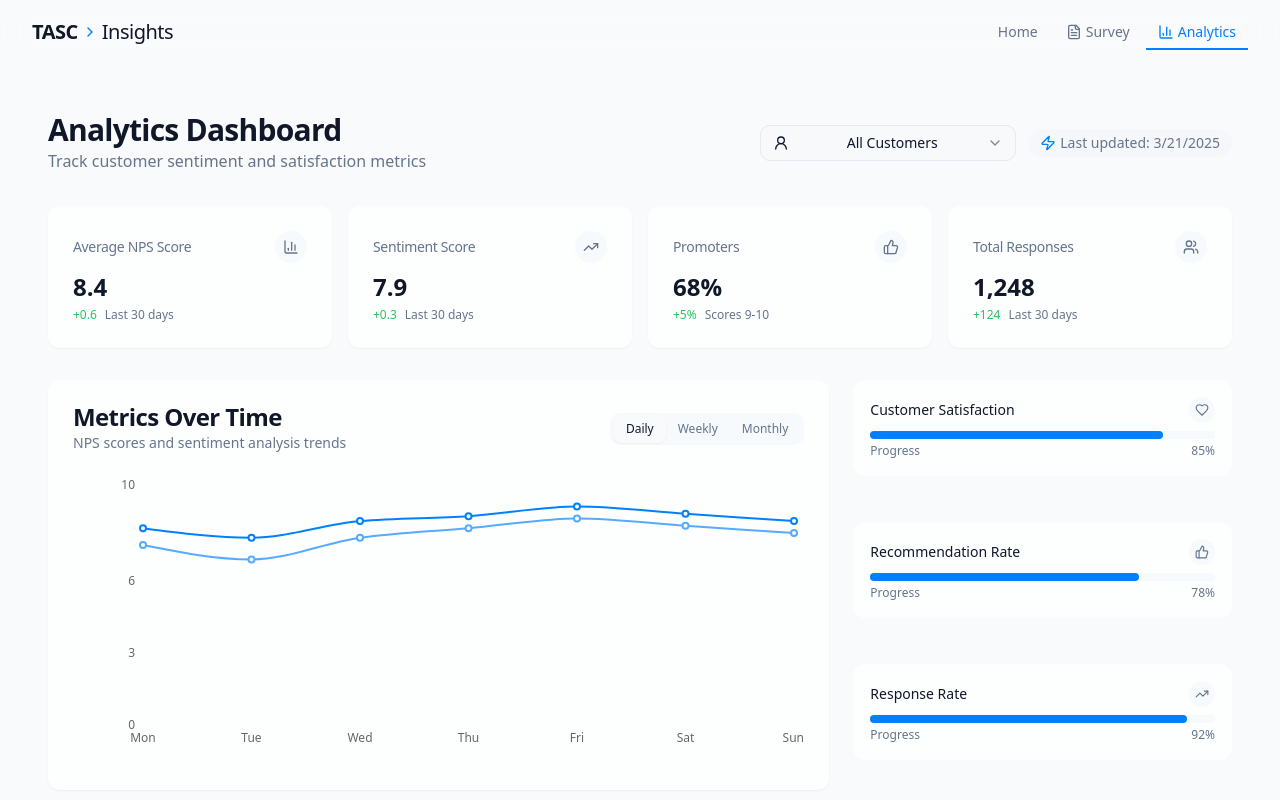
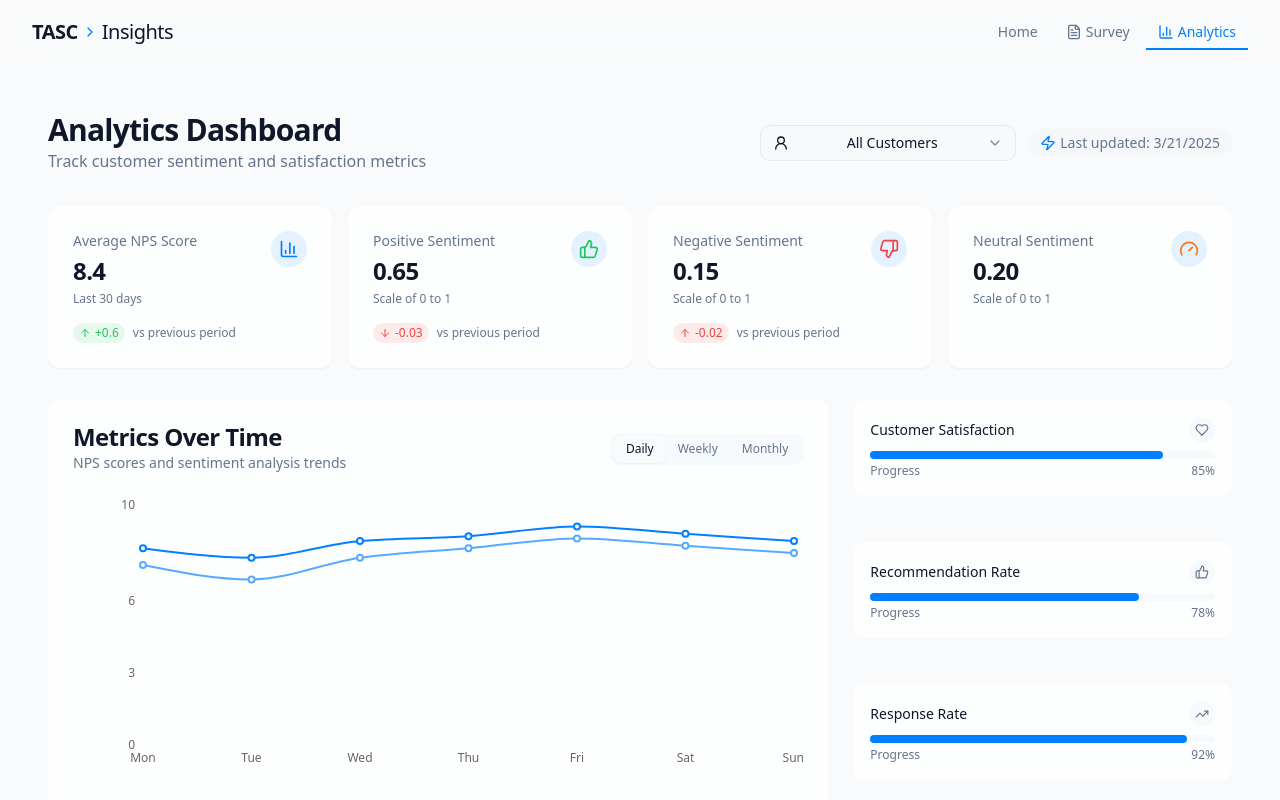
Before and after one commit to KanaparthySaiSreekar/pulse-metrics-analyzer-73, a React (Vite) app: page /analytics in a window 1280 px wide. Shown: the top 800 px of the page. Built offline with nearby package versions, Linux system fonts and the light colour scheme.

Commit message:
Refactor: Display sentiment breakdown
Update the analytics dashboard to display sentiment scores as a breakdown of positive, negative, and neutral values instead of a single score.

```diff
--- a/src/components/AnalyticsCard.tsx
+++ b/src/components/AnalyticsCard.tsx
@@ -1,17 +1,18 @@
 
 import React from "react";
-import { Card, CardContent, CardHeader, CardTitle } from "@/components/ui/card";
+import { Card, CardContent } from "@/components/ui/card";
 import { cn } from "@/lib/utils";
-import { LucideIcon } from "lucide-react";
-import { motion } from "framer-motion";
+import { ArrowUpIcon, ArrowDownIcon } from "lucide-react";
 
 interface AnalyticsCardProps {
   title: string;
-  value: string | number;
-  description?: string;
-  icon?: LucideIcon;
-  trend?: "up" | "down" | "neutral";
-  trendValue?: string;
+  value: string;
+  description: string;
+  icon: React.ElementType;
+  iconClassName?: string;
+  trend: "up" | "down" | "none";
+  trendValue: string;
+  trendInverseColor?: boolean;
   className?: string;
 }
 
@@ -20,52 +21,53 @@ const AnalyticsCard = ({
   value,
   description,
   icon: Icon,
+  iconClassName,
   trend,
   trendValue,
+  trendInverseColor = false,
   className,
 }: AnalyticsCardProps) => {
   return (
-    <motion.div
-      initial={{ opacity: 0, y: 10 }}
-      animate={{ opacity: 1, y: 0 }}
-      transition={{ duration: 0.3 }}
-      whileHover={{ y: -2 }}
-      className="h-full"
-    >
-      <Card className={cn("h-full overflow-hidden border-white/20 bg-card/70 backdrop-blur-sm", className)}>
-        <CardHeader className="flex flex-row items-center justify-between pb-2 space-y-0">
-          <CardTitle className="text-sm font-medium text-muted-foreground">
+    <Card className={cn("border-white/20 bg-card/70 backdrop-blur-sm", className)}>
+      <CardContent className="p-6">
+        <div className="flex justify-between items-start">
+          <div>
+            <p className="text-sm font-medium text-muted-foreground mb-1">
               {title}
-          </CardTitle>
-          {Icon && (
-            <div className="bg-secondary/50 p-2 rounded-full">
-              <Icon className="h-4 w-4 text-muted-foreground" />
+            </p>
+            <h3 className="text-2xl font-bold">{value}</h3>
+            <p className="text-xs text-muted-foreground mt-1">
+              {description}
+            </p>
           </div>
-          )}
-        </CardHeader>
-        <CardContent>
-          <div className="text-2xl font-bold">{value}</div>
-          {(description || trendValue) && (
-            <div className="flex items-center mt-1">
-              {trend && (
+          <div className={cn("p-2 rounded-full bg-primary/10", iconClassName ? "" : "text-primary")}>
+            <Icon className={cn("h-5 w-5", iconClassName)} />
+          </div>
+        </div>
+
+        {trend !== "none" && (
+          <div className="mt-4 flex items-center">
             <div
               className={cn(
-                    "text-xs font-medium mr-2 flex items-center",
-                    trend === "up" && "text-green-500",
-                    trend === "down" && "text-red-500"
+                "flex items-center text-xs font-medium rounded-full px-1.5 py-0.5",
+                trend === "up" && !trendInverseColor && "text-green-500 bg-green-500/10",
+                trend === "down" && !trendInverseColor && "text-red-500 bg-red-500/10",
+                trend === "up" && trendInverseColor && "text-red-500 bg-red-500/10",
+                trend === "down" && trendInverseColor && "text-green-500 bg-green-500/10"
               )}
             >
+              {trend === "up" ? (
+                <ArrowUpIcon className="h-3 w-3 mr-1" />
+              ) : (
+                <ArrowDownIcon className="h-3 w-3 mr-1" />
+              )}
               {trendValue}
             </div>
-              )}
-              {description && (
-                <p className="text-xs text-muted-foreground">{description}</p>
-              )}
+            <span className="text-xs text-muted-foreground ml-2">vs previous period</span>
           </div>
         )}
       </CardContent>
     </Card>
-    </motion.div>
   );
 };
 
--- a/src/pages/Analytics.tsx
+++ b/src/pages/Analytics.tsx
@@ -4,7 +4,7 @@ import Layout from "@/components/Layout";
 import AnalyticsCard from "@/components/AnalyticsCard";
 import AnalyticsChart from "@/components/AnalyticsChart";
 import FeedbackSummary from "@/components/FeedbackSummary";
-import { BarChart3, TrendingUp, Heart, ThumbsUp, ThumbsDown, Users, Zap, UserRound } from "lucide-react";
+import { BarChart3, TrendingUp, Heart, ThumbsUp, ThumbsDown, Users, Zap, UserRound, Gauge } from "lucide-react";
 import { Select, SelectContent, SelectItem, SelectTrigger, SelectValue } from "@/components/ui/select";
 import { Separator } from "@/components/ui/separator";
 
@@ -21,7 +21,9 @@ const customers = [
 const userData = {
   user1: {
     npsScore: "9.2",
-    sentiment: "8.7",
+    sentimentPositive: "0.85",
+    sentimentNegative: "0.05",
+    sentimentNeutral: "0.10",
     promoter: "Yes",
     responses: "24",
     satisfaction: 92,
@@ -55,7 +57,9 @@ const userData = {
   },
   user2: {
     npsScore: "7.5",
-    sentiment: "6.8",
+    sentimentPositive: "0.40",
+    sentimentNegative: "0.25",
+    sentimentNeutral: "0.35",
     promoter: "No",
     responses: "18",
     satisfaction: 75,
@@ -89,7 +93,9 @@ const userData = {
   },
   user3: {
     npsScore: "8.9",
-    sentiment: "8.3",
+    sentimentPositive: "0.75",
+    sentimentNegative: "0.05",
+    sentimentNeutral: "0.20",
     promoter: "Yes",
     responses: "31",
     satisfaction: 87,
@@ -123,7 +129,9 @@ const userData = {
   },
   user4: {
     npsScore: "6.3",
-    sentiment: "5.9",
+    sentimentPositive: "0.20",
+    sentimentNegative: "0.45",
+    sentimentNeutral: "0.35",
     promoter: "No",
     responses: "15",
     satisfaction: 64,
@@ -160,7 +168,9 @@ const userData = {
 // Aggregate data (for "All Customers" view)
 const aggregateData = {
   npsScore: "8.4",
-  sentiment: "7.9",
+  sentimentPositive: "0.65",
+  sentimentNegative: "0.15",
+  sentimentNeutral: "0.20",
   promoter: "68%",
   responses: "1,248",
   satisfaction: 85,
@@ -254,28 +264,32 @@ const Analytics = () => {
             trendValue={parseFloat(displayData.npsScore) > 8 ? "+0.6" : "-0.3"}
           />
           <AnalyticsCard
-            title="Sentiment Score"
-            value={displayData.sentiment}
-            description="Last 30 days"
-            icon={TrendingUp}
-            trend={parseFloat(displayData.sentiment) > 7.5 ? "up" : "down"}
-            trendValue={parseFloat(displayData.sentiment) > 7.5 ? "+0.3" : "-0.2"}
+            title="Positive Sentiment"
+            value={displayData.sentimentPositive}
+            description="Scale of 0 to 1"
+            icon={ThumbsUp}
+            iconClassName="text-green-500"
+            trend={parseFloat(displayData.sentimentPositive) > 0.7 ? "up" : "down"}
+            trendValue={parseFloat(displayData.sentimentPositive) > 0.7 ? "+0.05" : "-0.03"}
           />
           <AnalyticsCard
-            title={selectedUser === "all" ? "Promoters" : "Promoter Status"}
-            value={displayData.promoter}
-            description={selectedUser === "all" ? "Scores 9-10" : "Based on NPS"}
-            icon={ThumbsUp}
-            trend={selectedUser === "all" || displayData.promoter === "Yes" ? "up" : "down"}
-            trendValue={selectedUser === "all" ? "+5%" : ""}
+            title="Negative Sentiment"
+            value={displayData.sentimentNegative}
+            description="Scale of 0 to 1"
+            icon={ThumbsDown}
+            iconClassName="text-red-500"
+            trend={parseFloat(displayData.sentimentNegative) < 0.2 ? "up" : "down"}
+            trendValue={parseFloat(displayData.sentimentNegative) < 0.2 ? "-0.02" : "+0.04"}
+            trendInverseColor={true}
           />
           <AnalyticsCard
-            title="Total Responses"
-            value={displayData.responses}
-            description="Last 30 days"
-            icon={Users}
-            trend="up"
-            trendValue={selectedUser === "all" ? "+124" : ""}
+            title="Neutral Sentiment"
+            value={displayData.sentimentNeutral}
+            description="Scale of 0 to 1"
+            icon={Gauge}
+            iconClassName="text-orange-500"
+            trend="none"
+            trendValue=""
           />
         </div>
 
```
Lines whose indentation alone changed are shown as unchanged.
